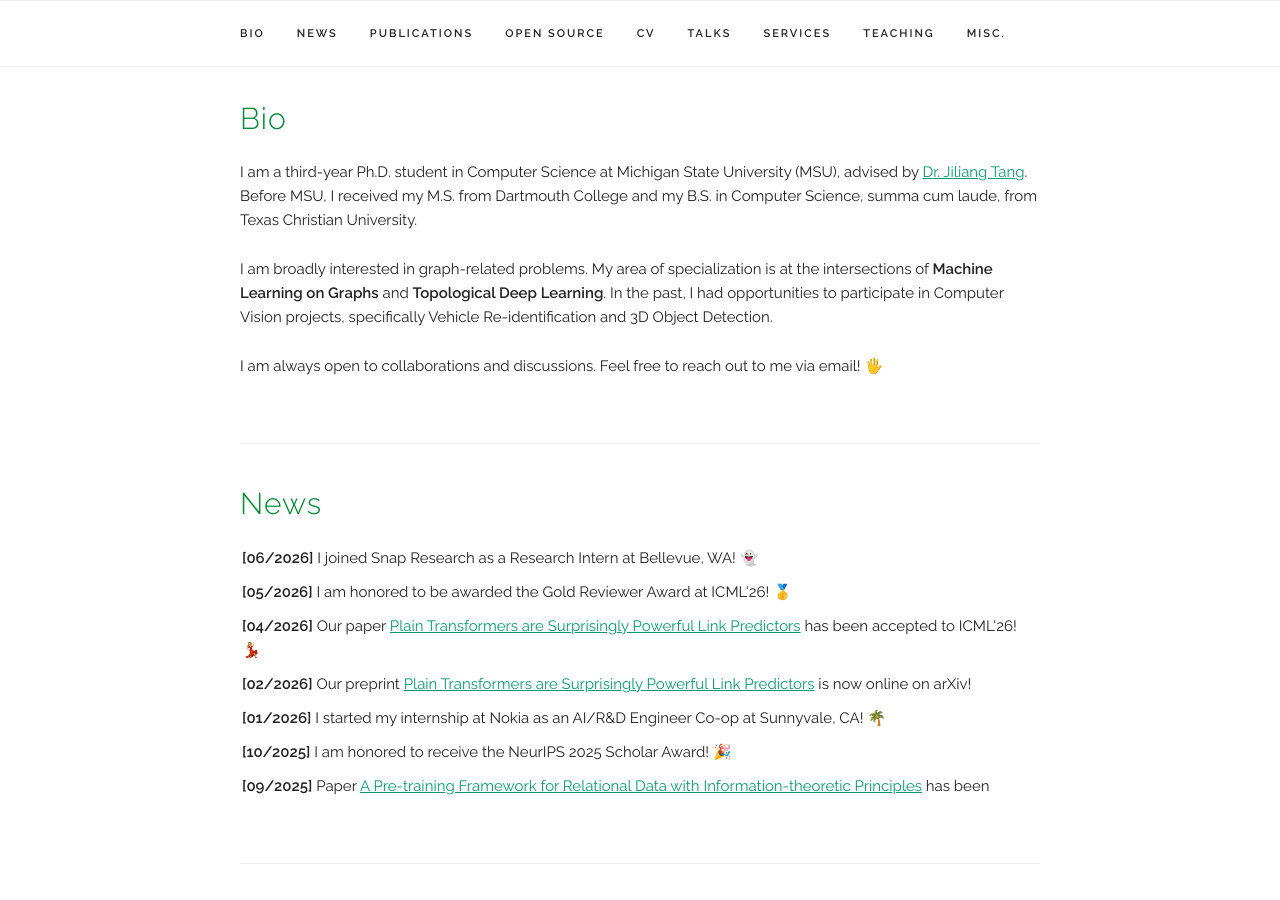
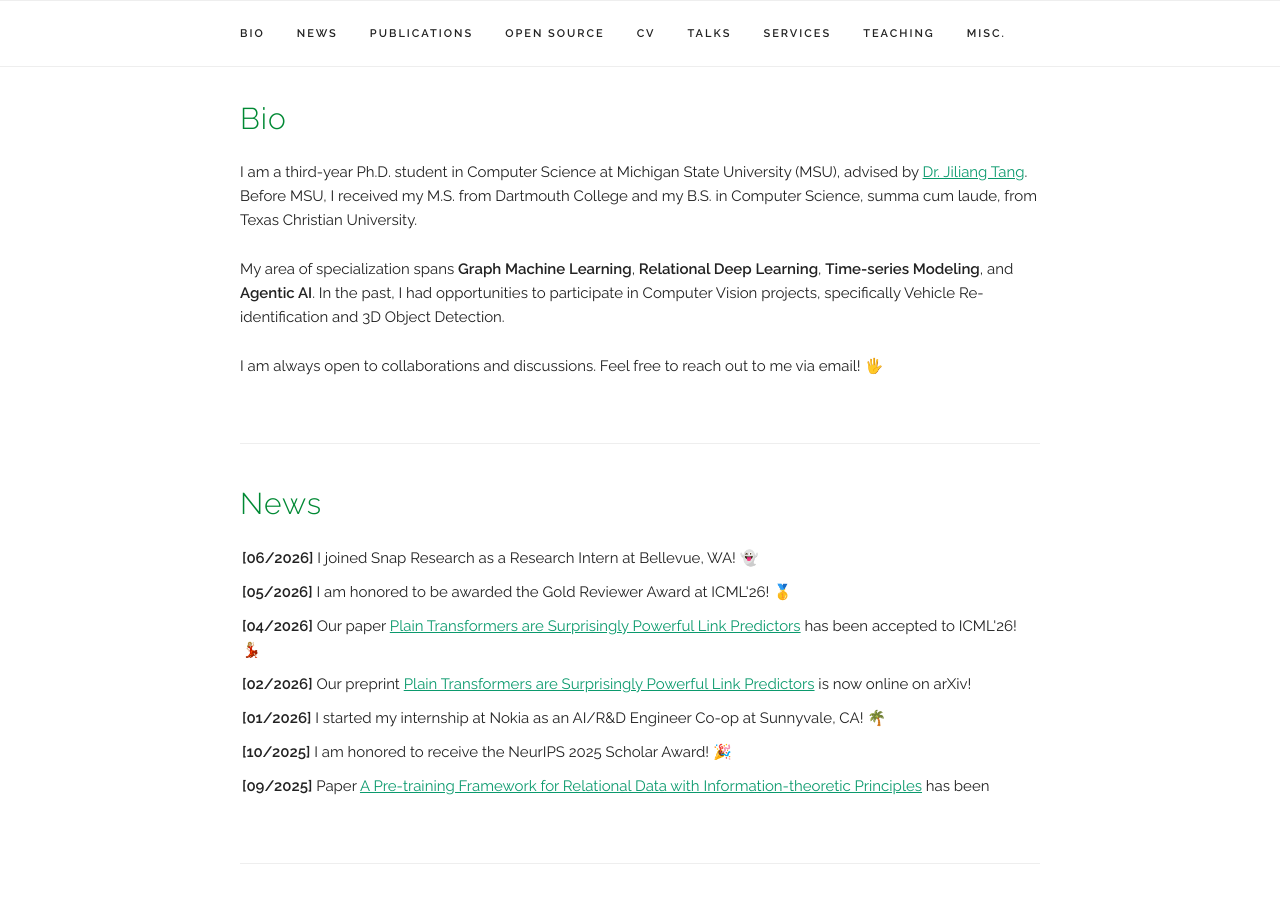
Before and after one commit to quang-truong/quang-truong.github.io, a Jekyll site: the page built from index.html, in a window 1280 px wide and 900 px high, scrolled down 301 px. Built offline with Jekyll 4.4.1, drawn with Linux system fonts in a browser that asks for light colours; some web fonts are replaced; comment, search, counter and statistics services are not loaded.

Commit message:
Update bio specialization to match CV
Co-Authored-By: Claude Opus 5.5 <noreply@anthropic.com>
Claude-Session: https://claude.ai/code/session_0187G3GWL1LvM542j5omWW8R

```diff
--- a/index.html
+++ b/index.html
@@ -11,7 +11,7 @@ title: Home
   </p>
 
   <p>
-  I am broadly interested in graph-related problems. My area of specialization is at the intersections of <b>Machine Learning on Graphs</b> and <b>Topological Deep Learning</b>. In the past, I had opportunities to participate in Computer Vision projects,
+  My area of specialization spans <b>Graph Machine Learning</b>, <b>Relational Deep Learning</b>, <b>Time-series Modeling</b>, and <b>Agentic AI</b>. In the past, I had opportunities to participate in Computer Vision projects,
   specifically Vehicle Re-identification and 3D Object Detection.
   </p>
 
```
